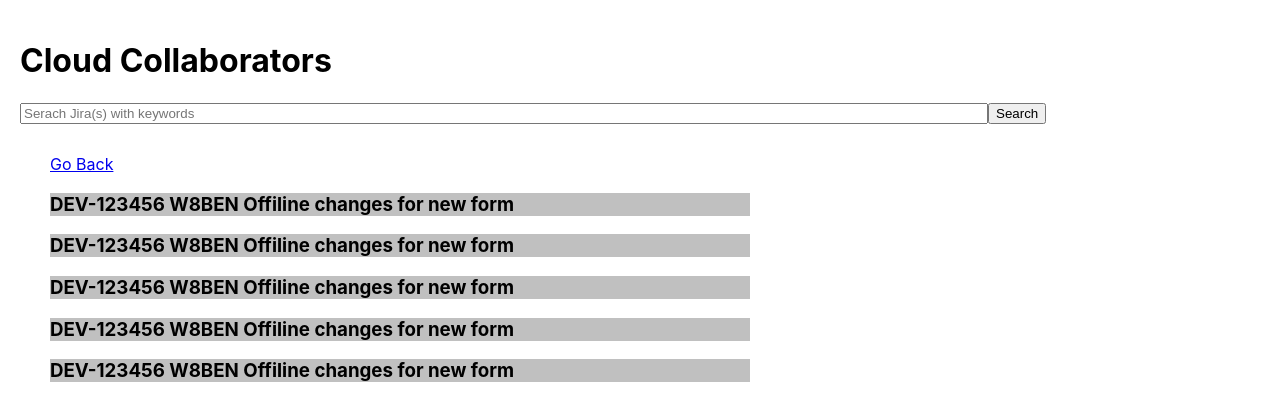
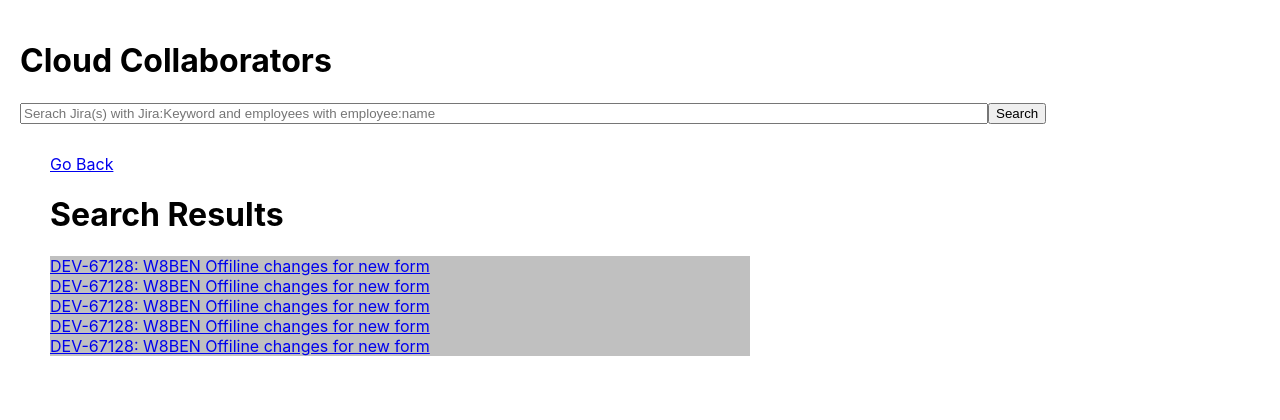
Before and after one commit to anjnakS/CloudCollab, a React (Create React App) app in the folder Collaborator/: page /results in a window 1280 px wide. Shown: the top 420 px of the page. Built offline with nearby package versions, Linux system fonts and the light colour scheme; what react-native would draw is missing.

Commit message:
Added search bar

```diff
--- a/Collaborator/src/App.js
+++ b/Collaborator/src/App.js
@@ -12,7 +12,7 @@
   return (
     <div className="wrapper">
       <h1>Cloud Collaborators</h1>
-      <SearchBar />
+
 
       <BrowserRouter>
         <Switch>
@@ -20,9 +20,11 @@
             <Login />
           </Route>
           <Route path="/results">
+          <SearchBar />
             <JiraResults />
           </Route>
           <Route path="/">
+          <SearchBar />
             <Treeview />
           </Route>
         </Switch>
--- a/Collaborator/src/Components/JiraItem.js
+++ b/Collaborator/src/Components/JiraItem.js
@@ -2,7 +2,7 @@
 
 
 
-export default function JiraItem() {
+export default function JiraItem(props) {
   return (
     <div style={{ display: 'block',
                   width: 700, padding: 0 }}>
@@ -12,7 +12,8 @@
 
         }}
       >
-        <h3>DEV-123456 W8BEN Offiline changes for new form</h3>
+          <a href="https://jira.solium.com/browse/DEV-67128">DEV-67128: W8BEN Offiline changes for new form</a>
+
       </div>
     </div>
   );
--- a/Collaborator/src/Components/JiraResults.js
+++ b/Collaborator/src/Components/JiraResults.js
@@ -5,8 +5,8 @@
   return (
     <div style={{ display: 'block',
                   width: 700, padding: 30 }}>
-        <Link to='/'>Go Back</Link>
-
+        <Link to='/'>Go Back</Link><br/>
+        <h1>Search Results</h1>
         <JiraItem/>
         <JiraItem/>
         <JiraItem/>
--- a/Collaborator/src/Components/Team.js
+++ b/Collaborator/src/Components/Team.js
@@ -72,7 +72,9 @@
     <View style={styles.TeamMemberShape} />
     <Text style={styles.headerText}> Qun Zhao </Text>
     <View style={styles.TeamMemberShape} />
-    <Text style={styles.headerText}> Prasad </Text>
+    <Text style={styles.headerText}> Prasad (QA) </Text>
+    <View style={styles.TeamMemberShape} />
+    <Text style={styles.headerText}> Anjna Khanna (Manager) </Text>
     <View style={styles.TeamMemberShape} />
     </View>
 
--- a/Collaborator/src/Components/TeamGBC.js
+++ b/Collaborator/src/Components/TeamGBC.js
@@ -70,11 +70,13 @@
 
     <Text style={styles.headerText}> Owiny</Text>
     <View style={styles.TeamMemberShape} />
-    <Text style={styles.headerText}> Twinkle Patel </Text>
+    <Text style={styles.headerText}> Twinkle Patel (QA)</Text>
     <View style={styles.TeamMemberShape} />
     <Text style={styles.headerText}> Roop </Text>
     <View style={styles.TeamMemberShape} />
     <Text style={styles.headerText}> Jason </Text>
+    <View style={styles.TeamMemberShape} />
+    <Text style={styles.headerText}> Anjna Khanna (Manager) </Text>
     <View style={styles.TeamMemberShape} />
     </View>
 
--- a/Collaborator/src/Components/Treeview.js
+++ b/Collaborator/src/Components/Treeview.js
@@ -151,11 +151,11 @@
    <div  style={{ display: 'flex' }}>
   <div  style={{
 
-       width: window.innerWidth * 0.25,
+       width: window.innerWidth * 0.35,
      }}> <Team/><br/><TeamGBC/></div>
       <div  style={{
 
-      width: window.innerWidth * 0.5,
+      width: window.innerWidth * 0.35,
 
      }} > </div>
   <div > <Games/> </div>
--- a/Collaborator/src/Search.js
+++ b/Collaborator/src/Search.js
@@ -8,7 +8,7 @@
         <input
             type="text"
             id="header-search"
-            placeholder="Serach Jira(s) with keywords"
+            placeholder="Serach Jira(s) with Jira:Keyword and employees with employee:name"
             name="s"
             style={{
 
```
